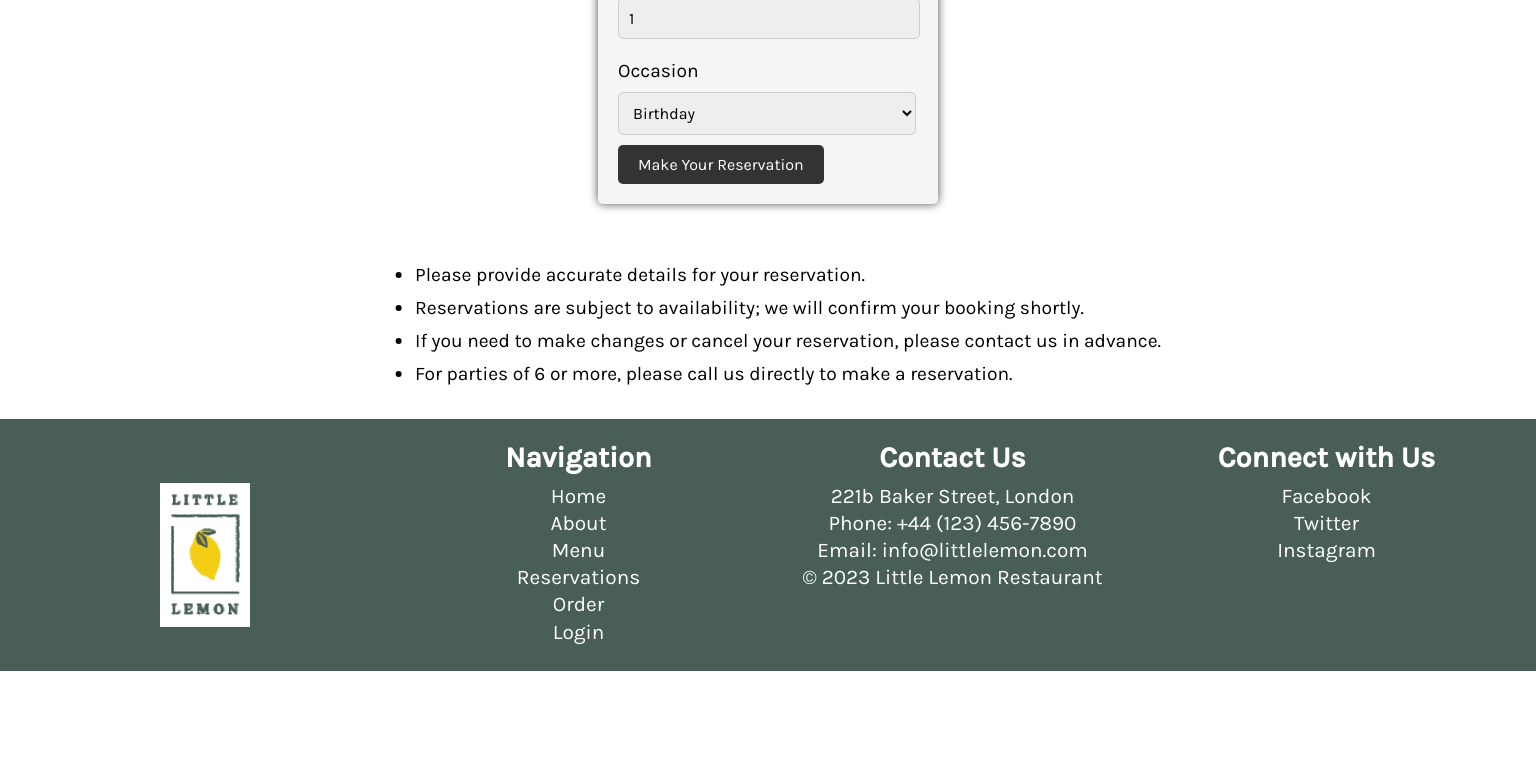
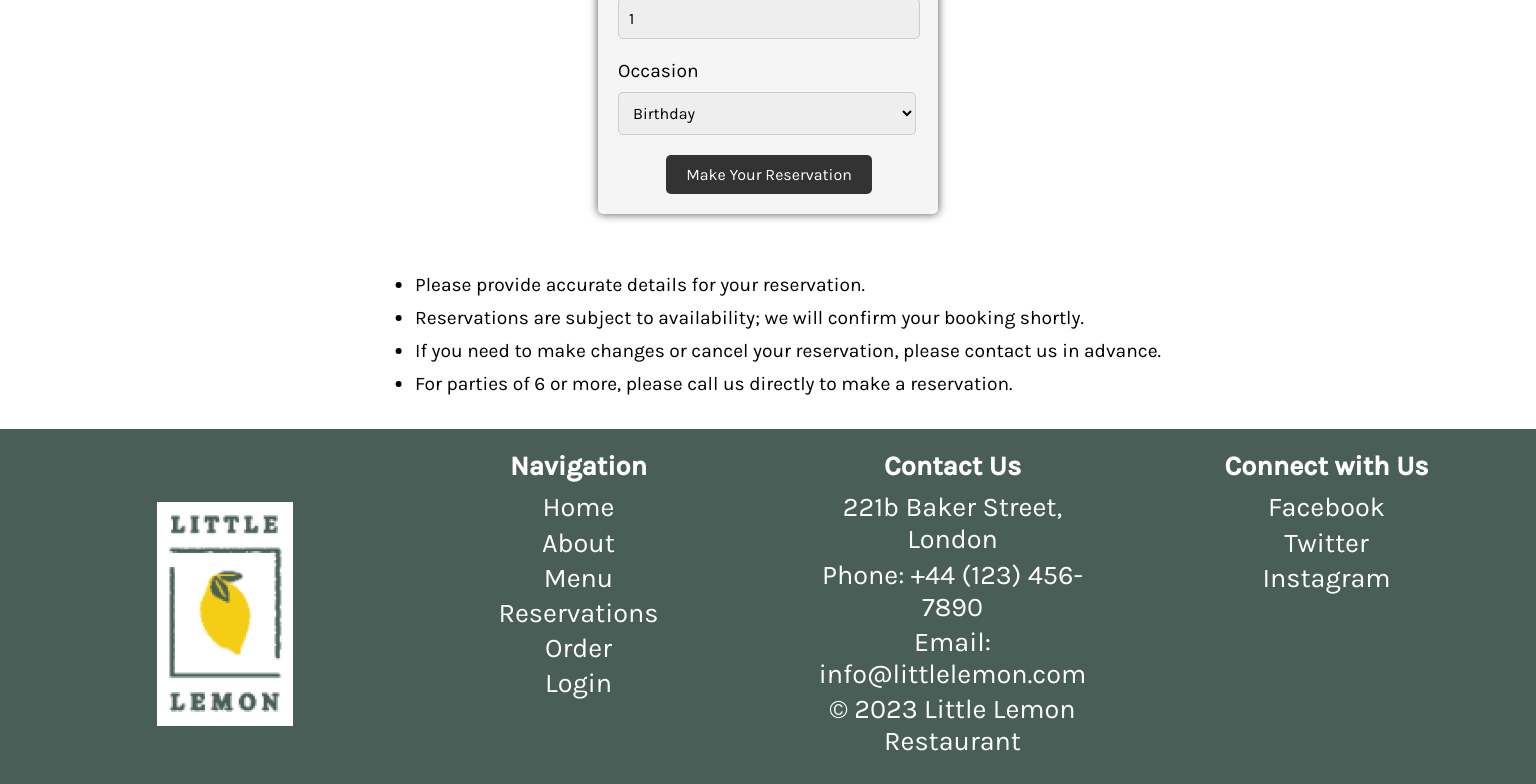
Before and after one commit to Ak-Nobelwolf/Little-Lemon, a React (Create React App) app: page /reservations in a window 1536 px wide. Shown: the part 823-1607 px from the top of the page. Before the commit the page ends 1494 px from the top, so only its background shows below. Built offline with nearby package versions, Linux system fonts and the light colour scheme.

Commit message:
minor updates

```diff
--- a/src/App.css
+++ b/src/App.css
@@ -193,7 +193,7 @@ Link:link {
 }
 
 /* MEDIA QUERIES*/
-@media screen and (max-width: 320px){
+/* @media screen and (max-width: 320px){
   .call-to-action{
   grid-template-columns: repeat(1, 1fr);
   }
@@ -313,9 +313,9 @@ Link:link {
     margin-left: 0.5rem;
   }
 
-}
+} */
 
-@media screen and (min-width: 375px) and (max-width: 425px) {
+@media screen and (max-width: 425px) {
   .call-to-action{
   grid-template-columns: repeat(1, 1fr);
   }
@@ -437,7 +437,7 @@ Link:link {
 
 }
 
-@media screen and (min-width: 426px) and (max-width: 599px) {
+/* @media screen and (min-width: 426px) and (max-width: 599px) {
   .hero-text {
     margin-left:0px;
   }
@@ -514,10 +514,10 @@ Link:link {
     margin-left: 0.5rem;
   }
 
-}
+} */
 
 /* Small screens */
-@media screen and (min-width: 600px) and (max-width: 768px) {
+@media screen and (min-width: 426px) and (max-width: 768px) {
   .hero-text {
     margin-left:20px;
     margin-bottom:10px
@@ -525,10 +525,10 @@ Link:link {
 
   .hero-image img {
     width: 45%;
-    height: 44%;
+    height: 35%;
     margin-left: -70px;
     position: absolute;
-    margin-top: 58px;
+    margin-top: 20px;
   }
 
   .about-us {
@@ -644,11 +644,12 @@ Link:link {
 
   .hero-image img {
     max-width: 40%;
-    height: 40%;
+    height: 37%;
     object-fit: cover;
-    position:absolute;
+    position: absolute;
     margin-left: -60px;
     border-radius: 10px;
+    margin-top: 10px;
   }
 }
 
@@ -715,13 +716,13 @@ Link:link {
   }
 }
 
-@media screen and (min-width: 2560px) {
+@media screen and (min-width: 1441px) and (max-width: 2560px){
   .about-us {
     grid-template-columns: repeat(2, 1fr);
     grid-gap: 0px;
     margin-bottom: 15px;
     padding: 1.25rem 5rem 2.5rem 5rem;
-    min-height: 38rem;
+    min-height: 43rem;
   }
 
   .about-heading{
@@ -741,10 +742,10 @@ Link:link {
   }
 
   .about-subtext {
-    font-size:xx-large;
+    font-size:27px;
     margin-top: -1.5rem;
     text-align: justify;
-    margin-left: 25px;
+    margin-left: 100px;
     margin-right: 100px;
   }
 
@@ -768,17 +769,14 @@ Link:link {
   }
 
   .subsection {
-    font-size:x-large;
+    font-size: 28px;
     margin-top:-20px;
     margin-bottom: 10px;
   }
 
   .hero-image img {
-    max-width: 21%;
-    height: 23%;
-    object-fit: contain;
+    width: 100%;
+    height: 100%;
     border-radius: 10px;
-    position: absolute;
-    margin-left: 485px;
   }
 }
--- a/src/styles/pages/OrderOnline.css
+++ b/src/styles/pages/OrderOnline.css
@@ -12,6 +12,7 @@
   .order-online-container p {
     font-size: 1.2rem;
     margin-bottom: 20px;
+    text-align: center;
   }
 
   .order-button-container {
--- a/src/styles/sections/BookingForm.css
+++ b/src/styles/sections/BookingForm.css
@@ -45,6 +45,9 @@
     font-size: 1rem;
     cursor: pointer;
     transition: background-color 0.3s;
+    margin-left: auto;
+    margin-right: auto;
+    margin-top: 10px;
   }
 
   .booking-form input[type="submit"]:hover {
--- a/src/styles/sections/Footer.css
+++ b/src/styles/sections/Footer.css
@@ -95,7 +95,7 @@
   }
 
   /* Media query for larger screens */
-  @media (min-width: 1025px) {
+  @media (min-width: 1025px) and (max-width: 1440px) {
     footer > menu {
       grid-template-columns: repeat(4, 1fr);
     }
@@ -121,3 +121,28 @@
       font-size:1.8rem;
     }
   }
+
+  @media screen and (min-width: 1441px) and (max-width: 2560px){
+    .img-footer .nav-footer-image {
+      max-height: 13rem;
+      padding: 0.5rem;
+  }
+
+    footer > menu {
+      grid-template-columns: repeat(4, 1fr);
+    }
+
+    .footer-links > Link, .footer-links > li, .footer-links > a{
+      display:block;
+      text-align:center;
+      margin-right:45px;
+      font-size:27px;
+    }
+
+    .footer-header{
+      display:block;
+      text-align:center;
+      margin-right:45px;
+      font-size:27px;
+    }
+  }
--- a/src/styles/sections/Specials.css
+++ b/src/styles/sections/Specials.css
@@ -120,3 +120,9 @@
     border-top-right-radius: 20px;
   }
 }
+
+@media screen and (min-width: 1441px) and (max-width: 2560px){
+.menu-card-content p{
+  font-size: 27px;
+}
+}
--- a/src/styles/sections/Testimonials.css
+++ b/src/styles/sections/Testimonials.css
@@ -50,3 +50,18 @@
     max-width: 250px;
   }
 }
+
+@media screen and (min-width: 1441px) and (max-width: 2560px){
+  .testimonials h2 {
+    font-size: 3rem;
+  }
+
+  .review {
+    font-size: 1.5rem;
+    margin-bottom: 1rem;
+  }
+
+  .name {
+    font-size: 27px;
+  }
+}
```
